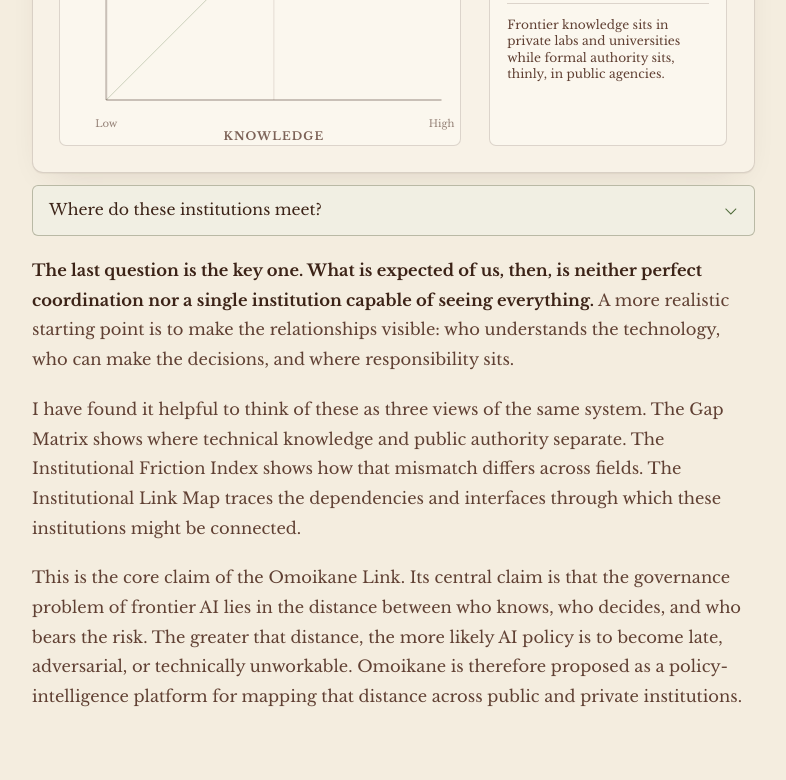
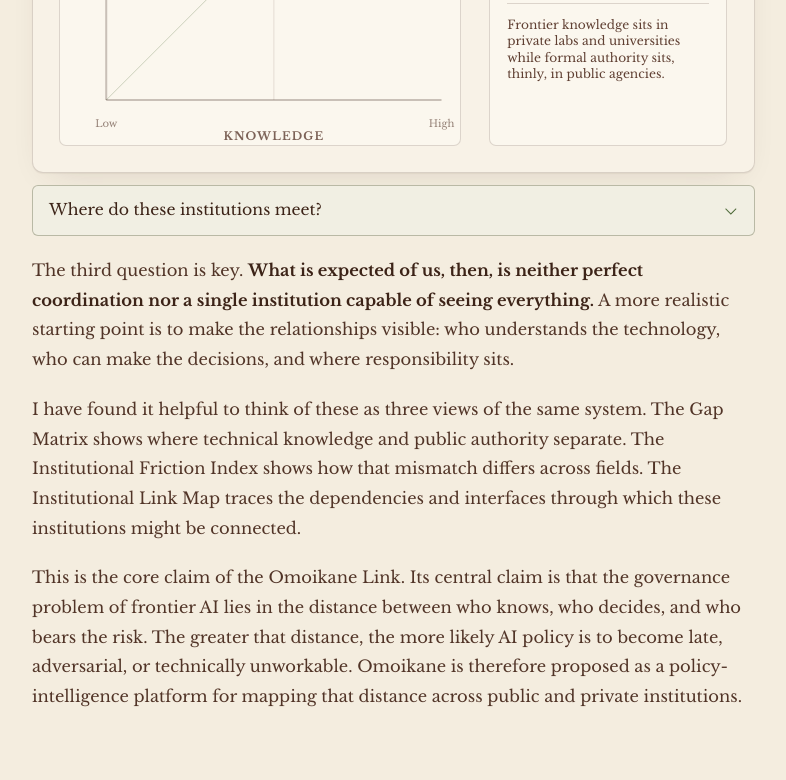
Before and after one commit to saykig/cepheus, a Next.js app: page /essays/the-omoikane-link in a window 1280 px wide. Shown: the part 2000-2780 px from the top of the page, without its empty margins (264-1050 px from the left). Built offline with nearby package versions, Linux system fonts and the light colour scheme; a web font is replaced by a local one.

Commit message:
Refine essay prose contrast

```diff
--- a/app/essays/the-omoikane-link/page.tsx
+++ b/app/essays/the-omoikane-link/page.tsx
@@ -186,10 +186,10 @@
           </section>
 
           <p>
+            The third question is key.{' '}
             <strong>
-              The last question is the key one. What is expected of us, then,
-              is neither perfect coordination nor a single institution capable
-              of seeing everything.
+              What is expected of us, then, is neither perfect coordination nor
+              a single institution capable of seeing everything.
             </strong>{' '}
             A more realistic starting point is to make the relationships
             visible: who understands the technology, who can make the
--- a/app/global.css
+++ b/app/global.css
@@ -33,6 +33,7 @@
   --paper-sink: oklch(0.886 0.030 81);
   --ink: oklch(0.285 0.043 47);
   --ink-soft: oklch(0.405 0.050 44);
+  --essay-prose: oklch(0.355 0.048 44);
   --ink-muted: oklch(0.520 0.038 46);
   --ink-faint: oklch(0.620 0.028 50);
 
@@ -144,6 +145,7 @@
   --paper-sink: #151413;
   --ink: #f0eee6;
   --ink-soft: #d8d3c9;
+  --essay-prose: #d8d3c9;
   --ink-muted: #aaa59b;
   --ink-faint: #817d75;
   --olive: #a5b889;
@@ -891,6 +893,11 @@
   line-height: 1.82;
 }
 
+.essay-body > p,
+.essay-body .essay-questions li {
+  color: var(--essay-prose);
+}
+
 .essay-body p {
   margin: 0 0 1.25rem;
 }
@@ -3495,6 +3502,7 @@
     --paper-sink: oklch(0.886 0.030 81);
     --ink: oklch(0.285 0.043 47);
     --ink-soft: oklch(0.405 0.050 44);
+    --essay-prose: oklch(0.355 0.048 44);
     --ink-muted: oklch(0.520 0.038 46);
     --ink-faint: oklch(0.620 0.028 50);
     --olive: oklch(0.470 0.083 133);
```
